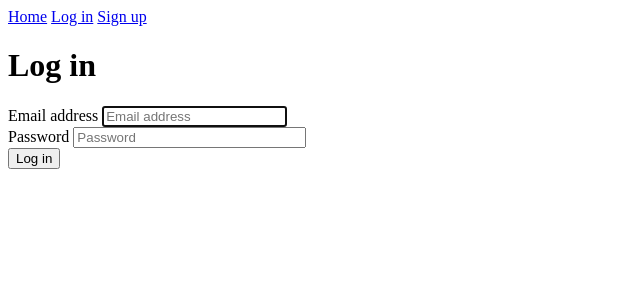
After one commit to IlyaMur/little-messages, a PHP site: template src/App/Views/Login/new.html.twig in a window 1280 px wide. The commit adds this page. Shown: the top 300 px of the page, without its empty margins (0-640 px from the left). Run offline with PHP 8.4, Linux system fonts and the light colour scheme; the template is opened without the code that fills it, so the values that code supplies are empty; some libraries are stand-ins or nearby versions.

Commit message:
add login page&login controller

```diff
--- a/public/index.php
+++ b/public/index.php
@@ -21,6 +21,8 @@ set_exception_handler('Ilyamur\PhpMvc\Core\Error::exceptionHandler');
 $router = new Ilyamur\PhpMvc\Core\Router();
 
 $router->add(route: '', params: ['controller' => 'Home', 'action' => 'index']);
+$router->add(route: 'login', params: ['controller' => 'Login', 'action' => 'new']);
+
 $router->add(route: '{controller}/{action}');
 $router->add(route: '{controller}/{id:\d+}/{action}');
 $router->add(route: 'admin/{controller}/{action}', params: ['namespace' => 'Admin']);
--- /dev/null
+++ b/src/App/Views/Login/new.html.twig
@@ -0,0 +1,24 @@
+{% extends "base.html.twig" %}
+
+{% block title %}Log in
+{% endblock %}
+
+{% block body %}
+
+	<h1>Log in</h1>
+
+	<form>
+		<div>
+			<label for="inputEmail">Email address</label>
+			<input type="email" name="email" id="inputEmail" placeholder="Email address" autofocus>
+		</div>
+		<div>
+			<label for="inputPassword">Password</label>
+			<input type="password" name="password" id="inputPassword" placeholder="Password" autofocus>
+		</div>
+
+		<button type="submit">Log in</button>
+	</form>
+
+
+{% endblock %}
--- a/src/App/Views/base.html.twig
+++ b/src/App/Views/base.html.twig
@@ -15,6 +15,7 @@
 	<body>
 		<nav>
 			<a href="/">Home</a>
+			<a href="/login">Log in</a>
 			<a href="/signup/new">Sign up</a>
 		</nav>
 
```
Also changed, not shown: src/App/Controllers/Login.php (added, +15 -0 lines).
